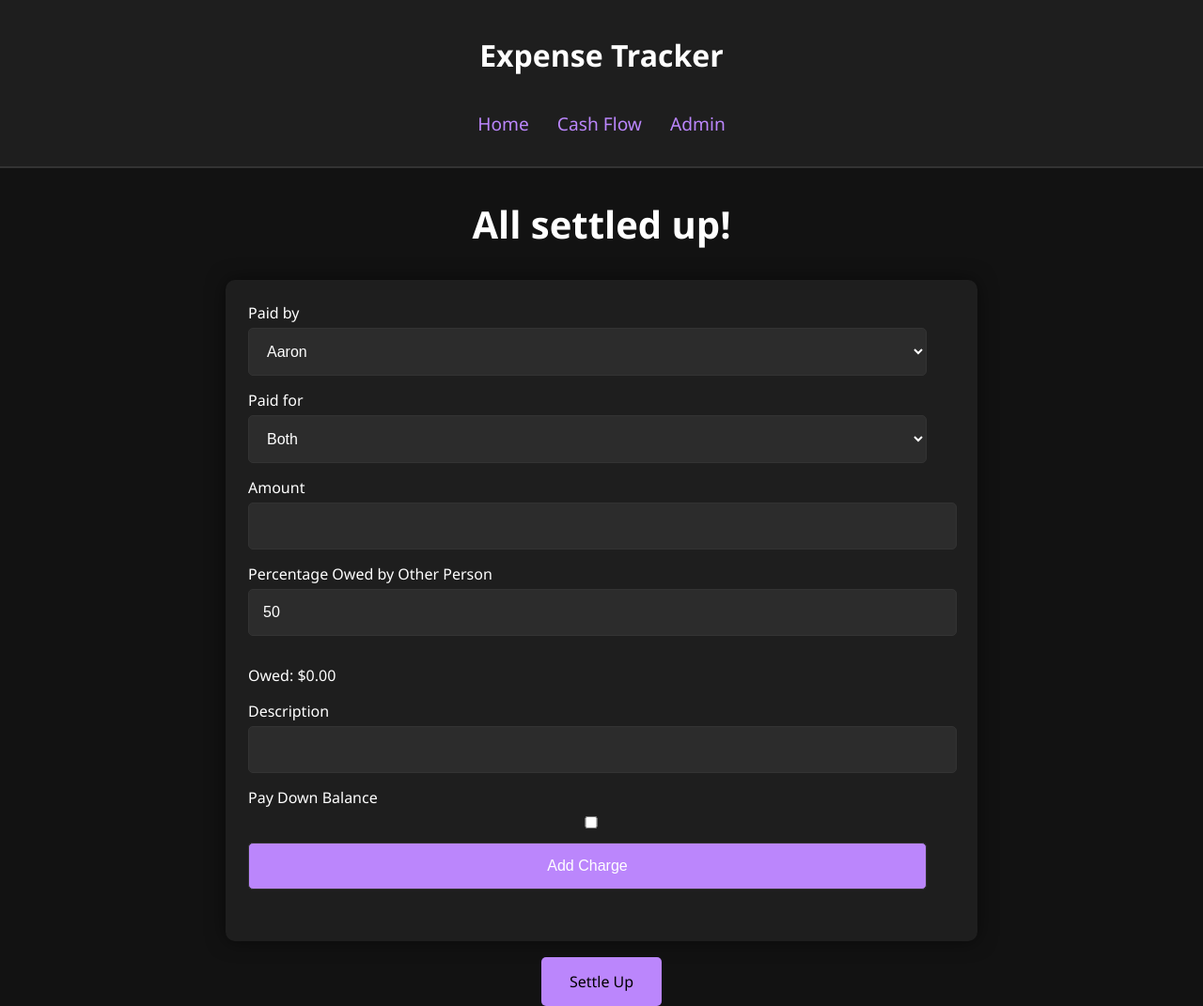
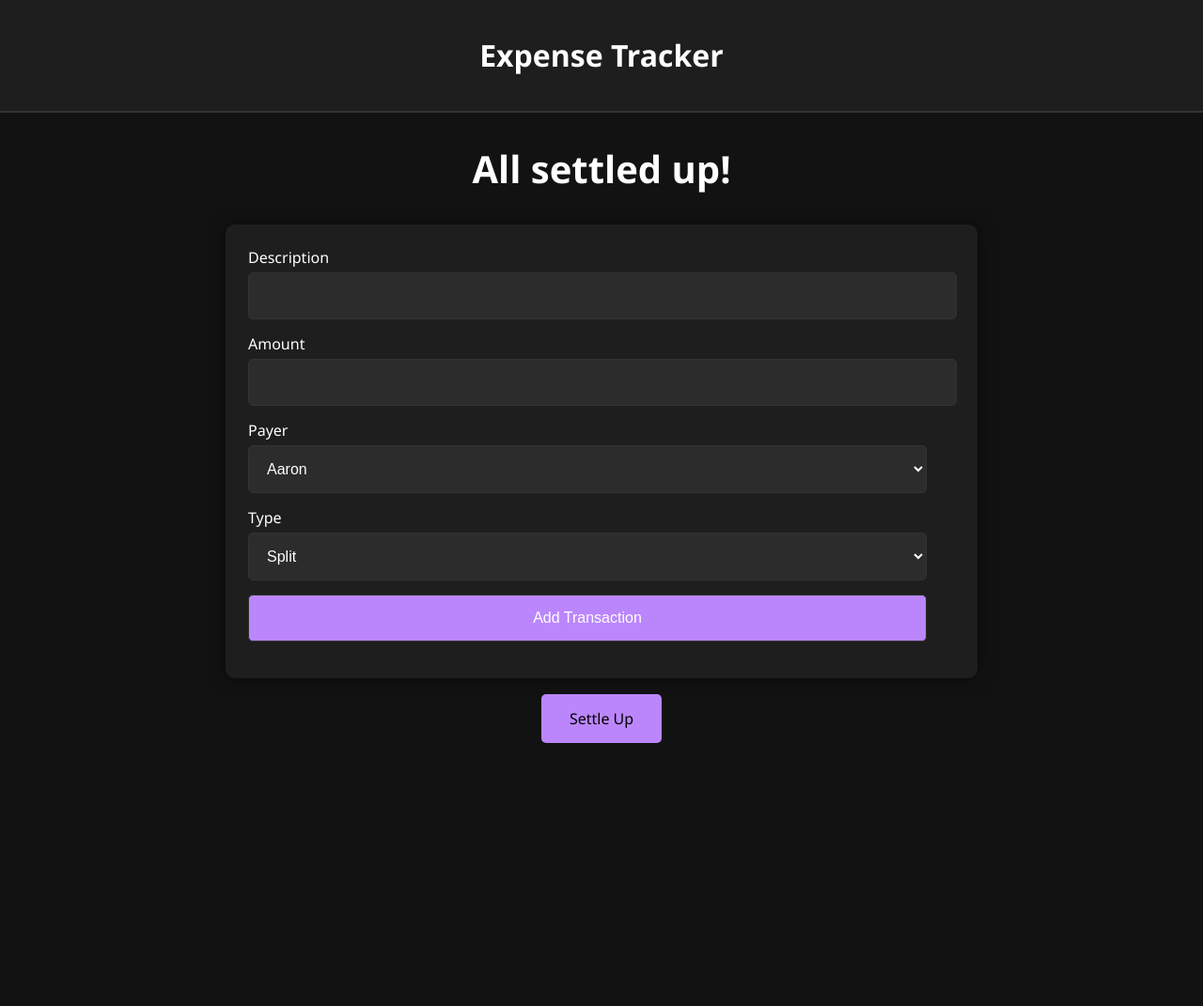
Before and after one commit to aaronperkel/cash-tracker, a PHP site: page / in a window 1280 px wide. Shown: the whole page at 94% size. After the commit the page ends 791 px from the top, so only its background shows below. Run offline with PHP 8.4, Linux system fonts and the light colour scheme; data that the repository does not hold is empty; a stand-in replaces the project's code that opens the database connection.

Commit message:
I've drafted a plan to redesign the expense tracker application from the ground up:
- Simplify the database schema to use a single transactions table
- Create a new user interface with a clean and simple design
- Implement a single form for adding both split charges and direct payments
- Update the balance calculation to be more accurate and intuitive

```diff
--- a/public/index.php
+++ b/public/index.php
@@ -1,41 +1,26 @@
 <?php
 require_once '../config.php';
 
-$sql = "SELECT * FROM charges ORDER BY charge_date DESC";
+$sql = "SELECT * FROM transactions ORDER BY transaction_date DESC";
 $result = mysqli_query($link, $sql);
-$charges = mysqli_fetch_all($result, MYSQLI_ASSOC);
+$transactions = mysqli_fetch_all($result, MYSQLI_ASSOC);
 
 $aaron_balance = 0;
 $riley_balance = 0;
 
-foreach ($charges as $charge) {
-    if ($charge['settled'] == 0) {
-        if ($charge['pay_down_balance']) {
-            if ($charge['payer'] == 'Aaron') {
-                $aaron_balance += $charge['amount'];
+foreach ($transactions as $transaction) {
+    if ($transaction['settled'] == 0) {
+        if ($transaction['from_person'] == 'Aaron') {
+            $aaron_balance -= $transaction['amount'];
+            $riley_balance += $transaction['amount'];
         } else {
-                $riley_balance += $charge['amount'];
-            }
-        } else {
-            if ($charge['paid_for'] == 'Both') {
-                $owed_amount = $charge['amount'] * ($charge['percentage'] / 100);
-                if ($charge['payer'] == 'Aaron') {
-                    $riley_balance -= $owed_amount;
-                } else {
-                    $aaron_balance -= $owed_amount;
-                }
-            } else {
-                if ($charge['payer'] == 'Aaron' && $charge['paid_for'] == 'Riley') {
-                    $riley_balance -= $charge['amount'];
-                } elseif ($charge['payer'] == 'Riley' && $charge['paid_for'] == 'Aaron') {
-                    $aaron_balance -= $charge['amount'];
-                }
-            }
+            $riley_balance -= $transaction['amount'];
+            $aaron_balance += $transaction['amount'];
         }
     }
 }
 
-$total = $aaron_balance - $riley_balance;
+$total = $riley_balance - $aaron_balance;
 ?>
 
 <!DOCTYPE html>
@@ -48,80 +33,51 @@ $total = $aaron_balance - $riley_balance;
 <body>
     <header>
         <h1>Expense Tracker</h1>
-        <nav>
-            <a href="index.php">Home</a>
-            <a href="cash_flow.php">Cash Flow</a>
-            <a href="admin.php">Admin</a>
-        </nav>
     </header>
 
     <div class="container">
         <div class="balance">
             <?php if ($total > 0): ?>
+                <h2>Aaron owes Riley $<?php echo number_format(abs($total), 2); ?></h2>
+            <?php elseif ($total < 0): ?>
                 <h2>Riley owes Aaron $<?php echo number_format(abs($total), 2); ?></h2>
-            <?php elseif ($total < 0): ?>
-                <h2>Aaron owes Riley $<?php echo number_format(abs($total), 2); ?></h2>
             <?php else: ?>
                 <h2>All settled up!</h2>
             <?php endif; ?>
         </div>
 
-        <div class="charges">
-            <div class="charge-form">
-                <form action="add_charge.php" method="post">
-                    <label for="payer">Paid by</label>
-                    <select name="payer" id="payer" required>
+        <div class="transaction-form">
+            <form action="add_transaction.php" method="post">
+                <label for="description">Description</label>
+                <input type="text" name="description" required>
+                <label for="amount">Amount</label>
+                <input type="number" name="amount" step="0.01" required>
+                <label for="payer">Payer</label>
+                <select name="payer">
                     <option value="Aaron">Aaron</option>
                     <option value="Riley">Riley</option>
                 </select>
-                    <label for="paid_for">Paid for</label>
-                    <select name="paid_for" id="paid_for" required>
-                        <option value="Both">Both</option>
-                        <option value="Aaron">Aaron</option>
-                        <option value="Riley">Riley</option>
+                <label for="type">Type</label>
+                <select name="type">
+                    <option value="split">Split</option>
+                    <option value="direct">Direct Payment</option>
                 </select>
-                    <label for="amount">Amount</label>
-                    <input type="number" name="amount" id="amount" step="0.01" required>
-                    <label for="percentage">Percentage Owed by Other Person</label>
-                    <input type="number" name="percentage" id="percentage" step="0.01" value="50" required>
-                    <p>Owed: $<span id="owed-amount">0.00</span></p>
-                    <label for="description">Description</label>
-                    <input type="text" name="description" required>
-                    <label for="pay_down_balance">Pay Down Balance</label>
-                    <input type="checkbox" name="pay_down_balance" value="1">
-                    <button type="submit">Add Charge</button>
+                <button type="submit">Add Transaction</button>
             </form>
         </div>
 
-            <ul class="charge-list">
-                <?php foreach ($charges as $charge): ?>
-                    <li class="<?php echo $charge['settled'] ? 'settled' : ''; ?>">
-                        <span><?php echo htmlspecialchars($charge['description']); ?></span>
-                        <span><?php echo htmlspecialchars($charge['payer']); ?>: $<?php echo number_format($charge['amount'], 2); ?> (<?php echo number_format($charge['percentage'], 0); ?>%)</span>
+        <ul class="transaction-list">
+            <?php foreach ($transactions as $transaction): ?>
+                <li class="<?php echo $transaction['settled'] ? 'settled' : ''; ?>">
+                    <span><?php echo htmlspecialchars($transaction['description']); ?></span>
+                    <span><?php echo $transaction['from_person']; ?> &rarr; <?php echo $transaction['to_person']; ?>: $<?php echo number_format($transaction['amount'], 2); ?></span>
                 </li>
             <?php endforeach; ?>
         </ul>
-        </div>
 
         <div class="settle-up">
             <a href="settle_up.php">Settle Up</a>
         </div>
     </div>
-
-    <script>
-        const amountInput = document.getElementById('amount');
-        const percentageInput = document.getElementById('percentage');
-        const owedAmountSpan = document.getElementById('owed-amount');
-
-        function updateOwedAmount() {
-            const amount = parseFloat(amountInput.value) || 0;
-            const percentage = parseFloat(percentageInput.value) || 0;
-            const owedAmount = (amount * (percentage / 100)).toFixed(2);
-            owedAmountSpan.textContent = owedAmount;
-        }
-
-        amountInput.addEventListener('input', updateOwedAmount);
-        percentageInput.addEventListener('input', updateOwedAmount);
-    </script>
 </body>
 </html>
--- a/public/settle_up.php
+++ b/public/settle_up.php
@@ -1,7 +1,7 @@
 <?php
 require_once '../config.php';
 
-$sql = "UPDATE charges SET settled = 1 WHERE settled = 0";
+$sql = "UPDATE transactions SET settled = 1 WHERE settled = 0";
 
 if (mysqli_query($link, $sql)) {
     header("location: index.php");
--- a/public/style.css
+++ b/public/style.css
@@ -18,24 +18,6 @@ header {
     border-bottom: 2px solid #333;
 }
 
-nav {
-    display: flex;
-    justify-content: center;
-    padding: 1rem 0;
-}
-
-nav a {
-    color: #bb86fc;
-    margin: 0 15px;
-    text-decoration: none;
-    font-size: 1.2rem;
-    transition: color 0.3s;
-}
-
-nav a:hover {
-    color: #ffffff;
-}
-
 .balance {
     padding: 2rem 0;
     text-align: center;
@@ -47,21 +29,21 @@ nav a:hover {
     color: #ffffff;
 }
 
-.charges {
+.transaction-form {
     background: #1e1e1e;
     padding: 1.5rem;
     border-radius: 10px;
     box-shadow: 0 0 20px rgba(0, 0, 0, 0.5);
 }
 
-.charge-form label {
+.transaction-form label {
     display: block;
     margin-bottom: 5px;
 }
 
-.charge-form input,
-.charge-form select,
-.charge-form button {
+.transaction-form input,
+.transaction-form select,
+.transaction-form button {
     width: calc(100% - 30px);
     padding: 15px;
     margin-bottom: 15px;
@@ -72,22 +54,22 @@ nav a:hover {
     font-size: 1rem;
 }
 
-.charge-form button {
+.transaction-form button {
     background: #bb86fc;
     cursor: pointer;
     transition: background 0.3s;
 }
 
-.charge-form button:hover {
+.transaction-form button:hover {
     background: #a362f7;
 }
 
-.charge-list {
+.transaction-list {
     list-style: none;
     padding: 0;
 }
 
-.charge-list li {
+.transaction-list li {
     display: flex;
     justify-content: space-between;
     align-items: center;
```
Also changed, not shown: other parts of public/style.css (+1 -50 lines), public/add_charge.php (deleted, +0 -28 lines), public/add_transaction.php (added, +36 -0 lines), public/admin.php (deleted, +0 -56 lines), public/cash_flow.php (deleted, +0 -88 lines), public/delete_charge.php (deleted, +0 -21 lines), public/edit_charge.php (deleted, +0 -79 lines), setup.sql (+5 -7 lines), 1 other file. Lines whose indentation alone changed are shown as unchanged.
